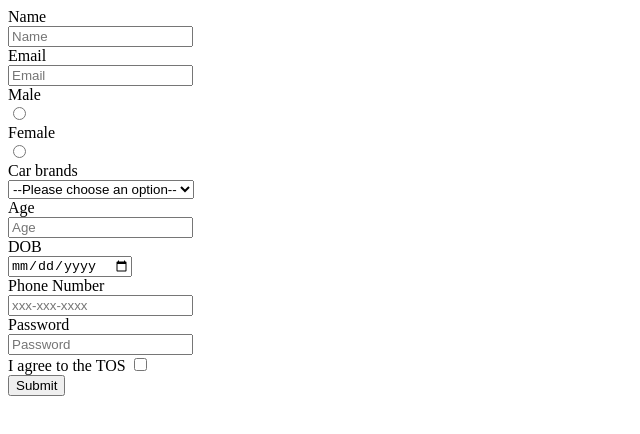
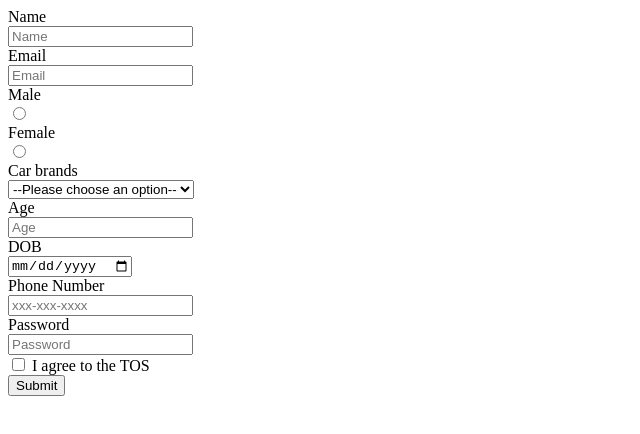
Before and after one commit to acciojob/signup-form-car-james1707, a website: page main.html in a window 1280 px wide. Shown: the full height of the page, 0-640 px from the left. Drawn offline with Linux system fonts and the light colour scheme.

Commit message:
created a submission

```diff
--- a/main.html
+++ b/main.html
@@ -5,7 +5,7 @@
 <head>
 	<link rel="stylesheet" href="styles.css">
 </head>
- <form  method="post">
+ <form action="#" method="post">
 
         <label for="name">Name</label><br>
         <input type="text" id="name" placeholder="Name" required><br>
@@ -39,8 +39,9 @@
         <label for="password">Password</label><br>
         <input type="number" id="password"  placeholder="Password" required><br>
 
-        <label for="tos">I agree to the TOS</label>
-        <input type="checkbox" id="tos"  required><br>
+
+         <input type="checkbox" id="likeness"  required>
+        <label for="tos">I agree to the TOS</label><br>
 
        <button type="submit">Submit</button>
     </form>
```
